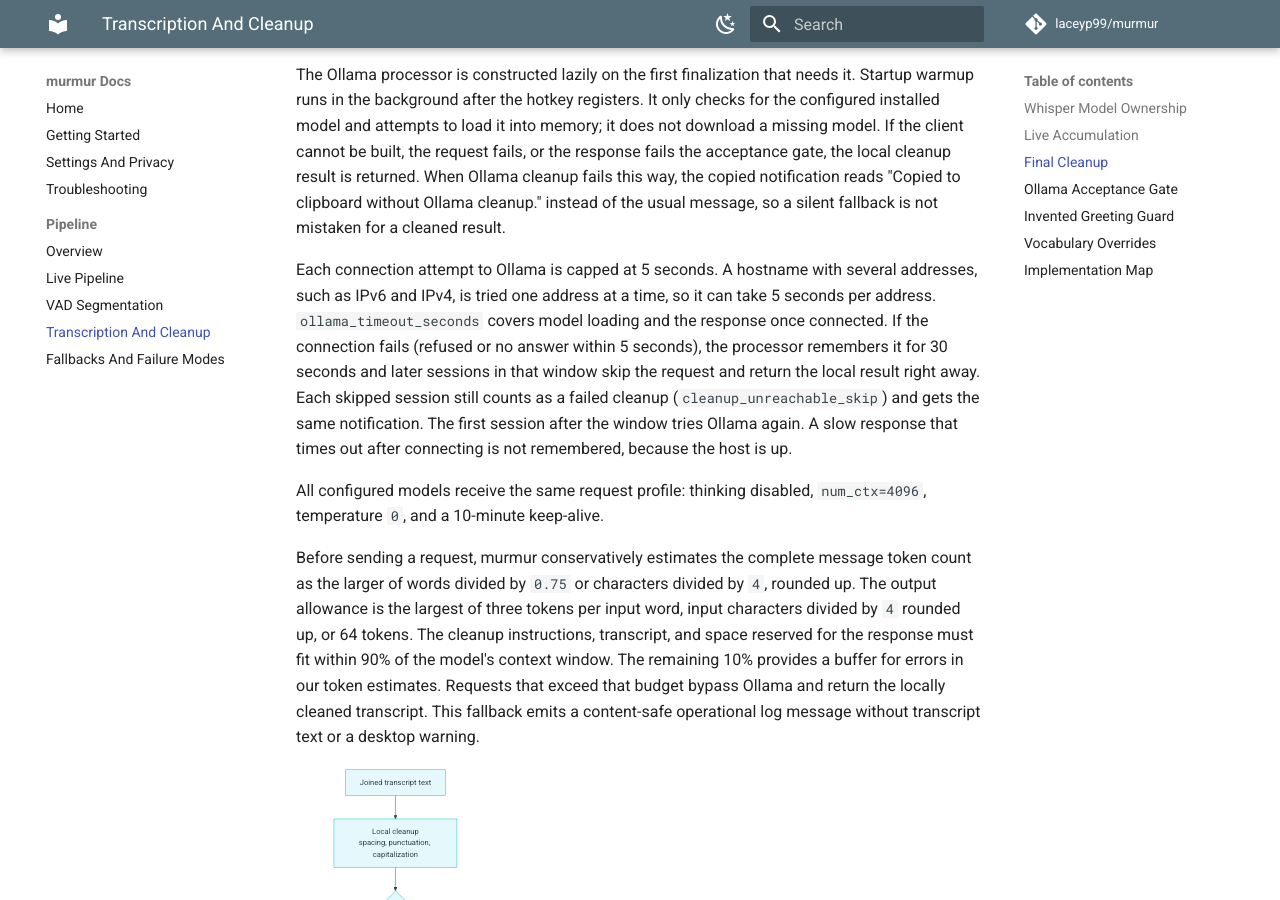
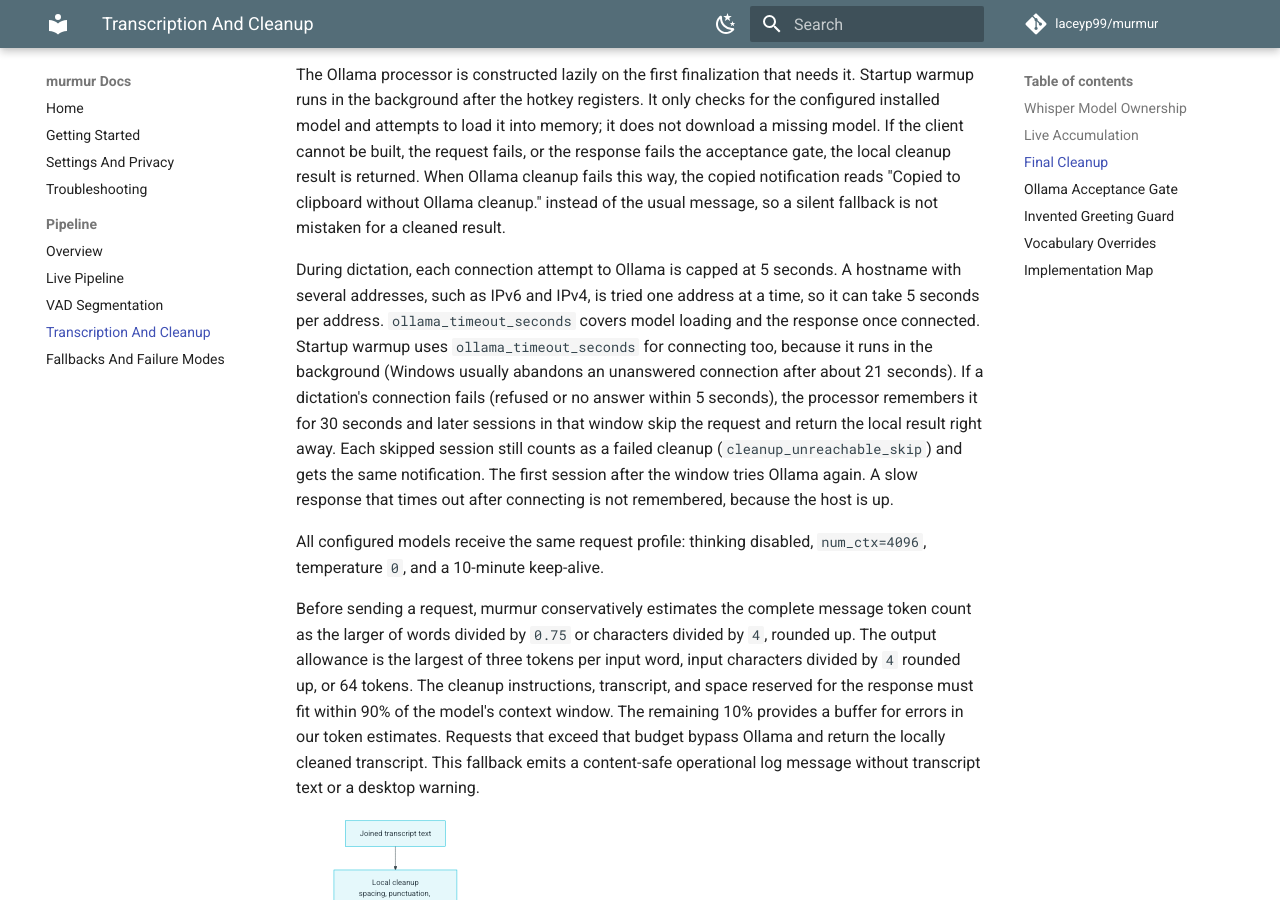
Before and after one commit to laceyp99/murmur, an MkDocs documentation site: the page built from docs/transcription-and-cleanup.md, in a window 1280 px wide and 900 px high, scrolled down 1804 px. Built offline with MkDocs 1.6.1 and Material for MkDocs 9.7.7, drawn with Linux system fonts in a browser that asks for light colours; comment, search, counter and statistics services are not loaded.

Commit message:
fix(ollama): keep the full connect wait for startup warmup
Warmup runs in the background after #96, so it does not need the 5 s
dictation connect cap. Give it its own client that connects with
ollama_timeout_seconds, matching its behavior before this branch.

Co-Authored-By: Claude Opus 5.5 <noreply@anthropic.com>

```diff
--- a/docs/transcription-and-cleanup.md
+++ b/docs/transcription-and-cleanup.md
@@ -79,10 +79,13 @@ result is returned. When Ollama cleanup fails this way, the copied notification
 reads "Copied to clipboard without Ollama cleanup." instead of the usual
 message, so a silent fallback is not mistaken for a cleaned result.
 
-Each connection attempt to Ollama is capped at 5 seconds. A hostname with
-several addresses, such as IPv6 and IPv4, is tried one address at a time, so it
-can take 5 seconds per address. `ollama_timeout_seconds` covers model loading
-and the response once connected. If the connection fails
+During dictation, each connection attempt to Ollama is capped at 5 seconds. A
+hostname with several addresses, such as IPv6 and IPv4, is tried one address at
+a time, so it can take 5 seconds per address. `ollama_timeout_seconds` covers
+model loading and the response once connected. Startup warmup uses
+`ollama_timeout_seconds` for connecting too, because it runs in the background
+(Windows usually abandons an unanswered connection after about 21 seconds). If
+a dictation's connection fails
 (refused or no answer within 5 seconds), the processor remembers it for 30
 seconds and later sessions in that window skip the request and return the local
 result right away. Each skipped session still counts as a failed cleanup
```
Also changed, not shown: docs/troubleshooting.md (+3 -3 lines), 2 other files.
